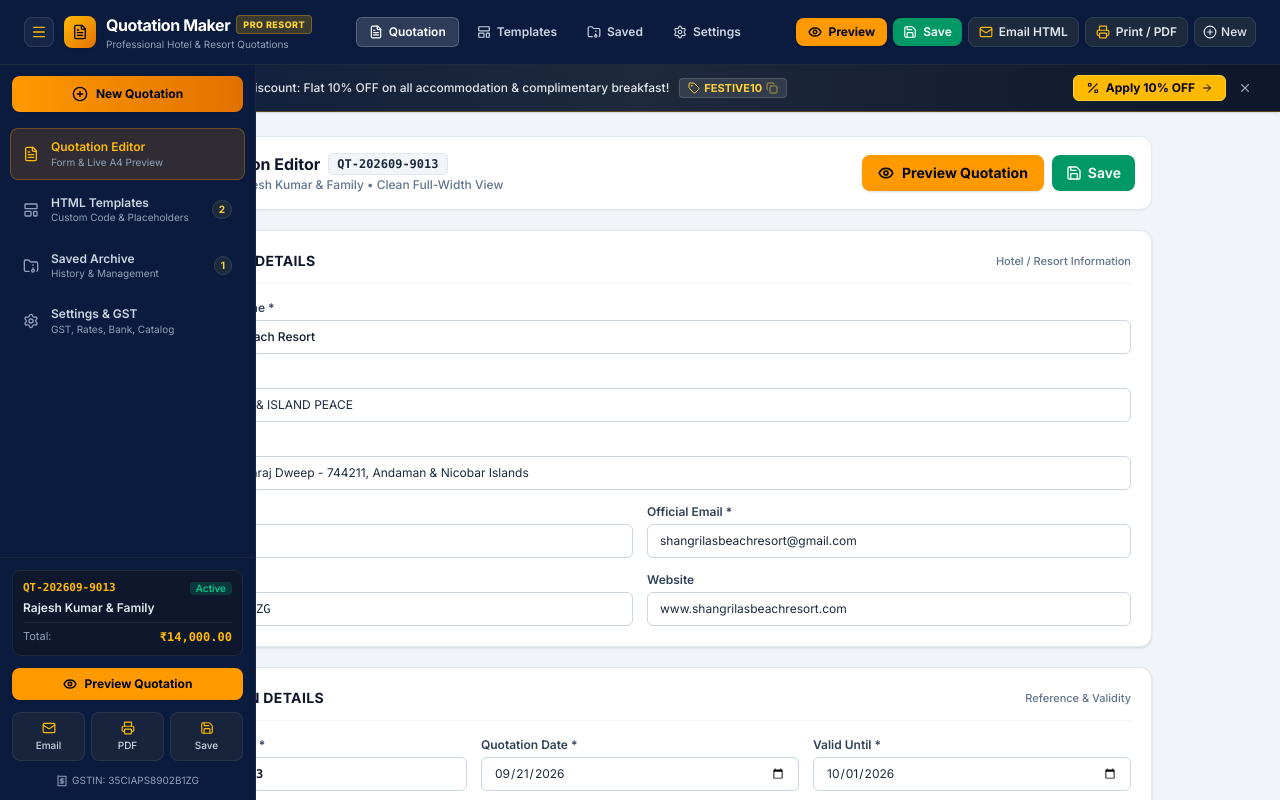
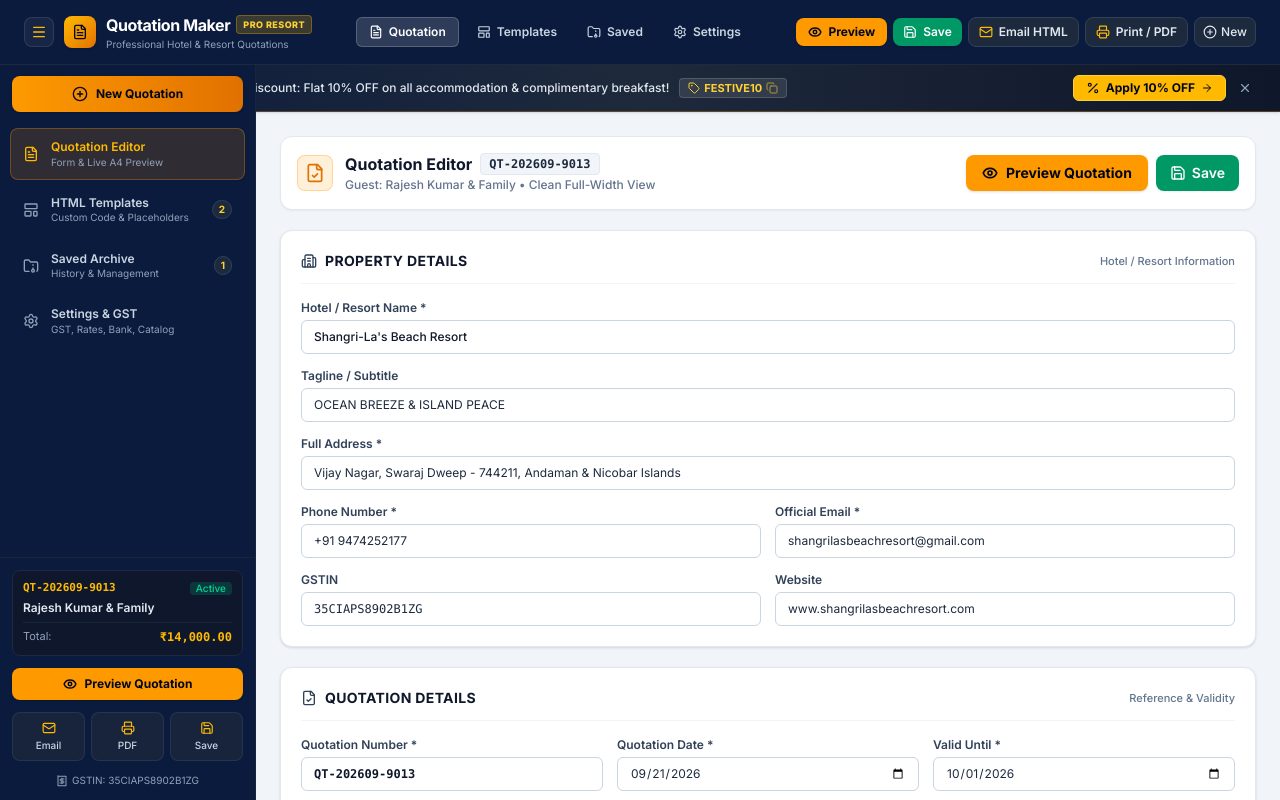
Before and after one commit to joyneversettle/quotation-maker, a React (Vite) app: page / in a window 1280 px wide. Shown: the top 800 px of the page. Built offline with nearby package versions, Linux system fonts and the light colour scheme.

Commit message:
Refactor main content viewport for sidebar responsiveness

```diff
--- a/src/App.tsx
+++ b/src/App.tsx
@@ -649,7 +649,12 @@ export default function App() {
         />
 
         {/* Content Viewport */}
-        <main id="main-content-viewport" className="flex-1 w-full min-w-0 p-3 sm:p-5 lg:p-6 transition-all">
+        <main
+  id="main-content-viewport"
+  className={`flex-1 w-full min-w-0 p-3 sm:p-5 lg:p-6 transition-all duration-300 ${
+    isSidebarOpen ? 'lg:ml-64' : 'lg:ml-20'
+  }`}
+>
 
           {/* VIEW 1: Quotation Maker (Clear Full-Width Form View - No cramped split) */}
           {activeTab === 'editor' && (
```
